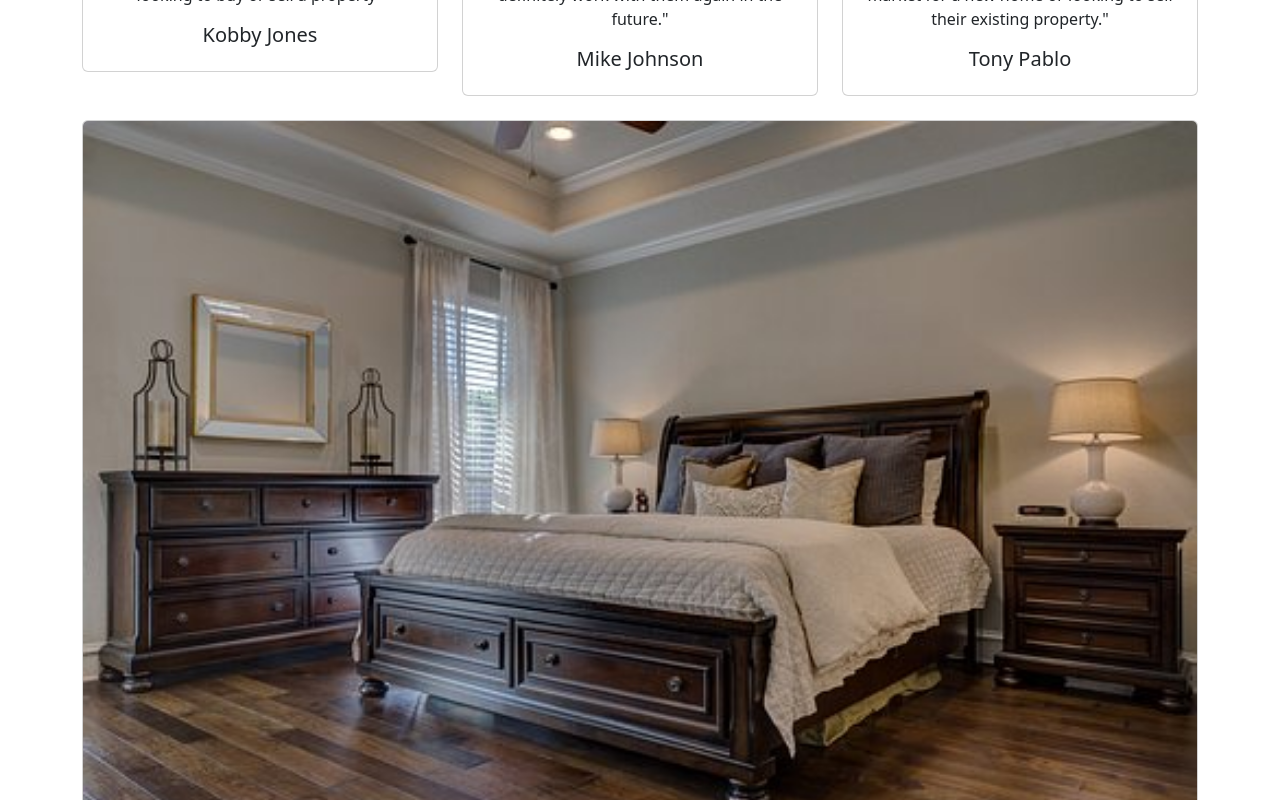
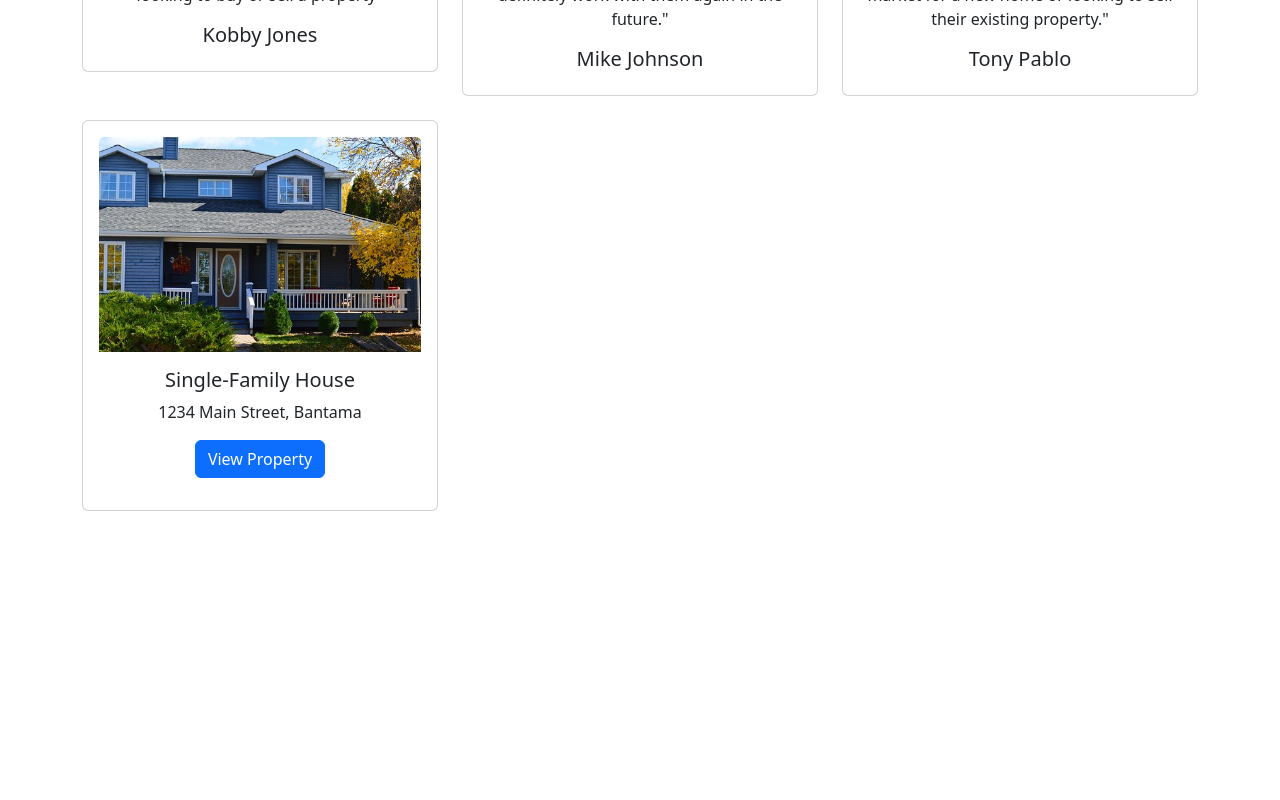
Before and after one commit to Kobby-Jones/react-deployment-with-k8s-ArgoCD, a React (Create React App) app: page / in a window 1280 px wide. Shown: the part 960-1760 px from the top of the page. After the commit the page ends 1471 px from the top, so only its background shows below. Built offline with nearby package versions, Linux system fonts and the light colour scheme.

Commit message:
Single Family House

```diff
--- a/src/components/PropertiesCard.jsx
+++ b/src/components/PropertiesCard.jsx
@@ -3,7 +3,7 @@ import { Card, Button } from 'react-bootstrap';
 
 function PropertiesCard(props) {
     return (
-        <Card>
+        <Card className='text-center p-3'>
             <Card.Img variant="top" alt='House Image' src={props.imageUrl} />
             <Card.Body>
                 <Card.Title>{props.type}</Card.Title>
--- a/src/components/PropertySection.jsx
+++ b/src/components/PropertySection.jsx
@@ -1,12 +1,16 @@
 import React from 'react';
-import { Container } from 'react-bootstrap';
+import { Container, Row, Col } from 'react-bootstrap';
 import PropertiesCard from './PropertiesCard';
 import properties from './Properties';
 
 function PropertySection() {
     return (
         <Container>
-            <PropertiesCard type={properties.forSale.singleFamHouse.type} imageUrl = {properties.forSale.condo.image} address = {properties.forSale.singleFamHouse.address}  />
+            <Row>
+                <Col lg="4" >
+                     <PropertiesCard type={properties.forSale.singleFamHouse.type} imageUrl = {properties.forSale.singleFamHouse.image} address = {properties.forSale.singleFamHouse.address}  />
+                </Col>
+            </Row>
         </Container>
      );
 }
```
